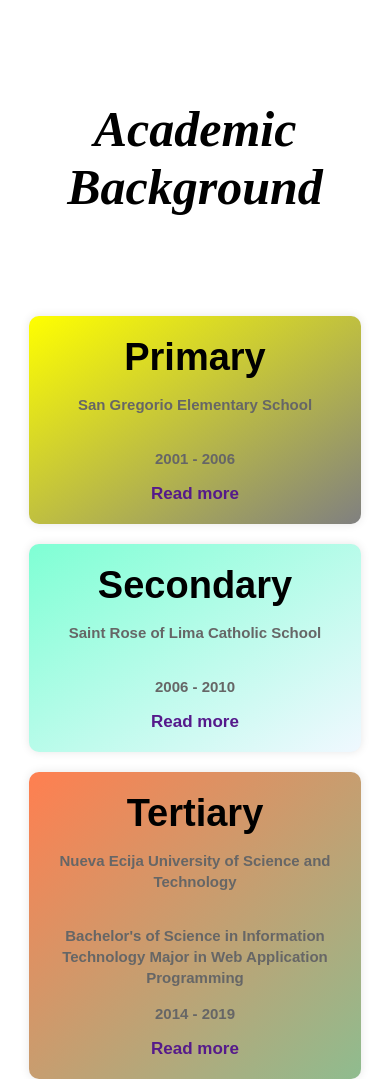
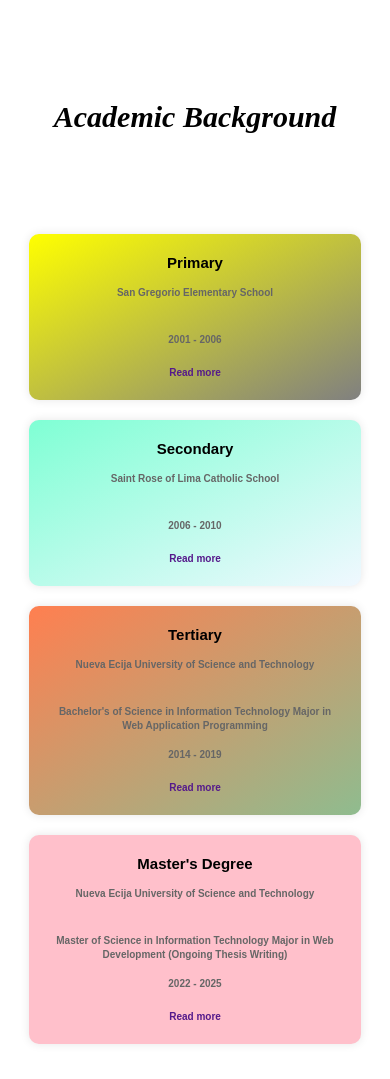
Before and after one commit to genc18/gclportfolio, a plain HTML site: page academic.html in a window 390 px wide. Shown: the top 1079 px of the page. Drawn offline with Linux system fonts and the light colour scheme.

Commit message:
Update academic.css

```diff
--- a/academic.css
+++ b/academic.css
@@ -61,3 +61,17 @@ h1 {
     font-family: 'Times New Roman', Times, serif;
     font-size: 50px;
 }
+@media only screen and (max-width: 600px){
+    h1 {
+        font-size: 30px;
+    }
+    .card1 h2, .card2 h2, .card3 h2, .card4 h2 {
+        font-size: 15px;
+    }
+    .card1 p, .card2 p, .card3 p, .card4 p {
+        font-size: 10px;
+    }
+    .card1 a, .card2 a, .card3 a, .card4 a {
+        font-size: 10px;
+    }
+}
```
